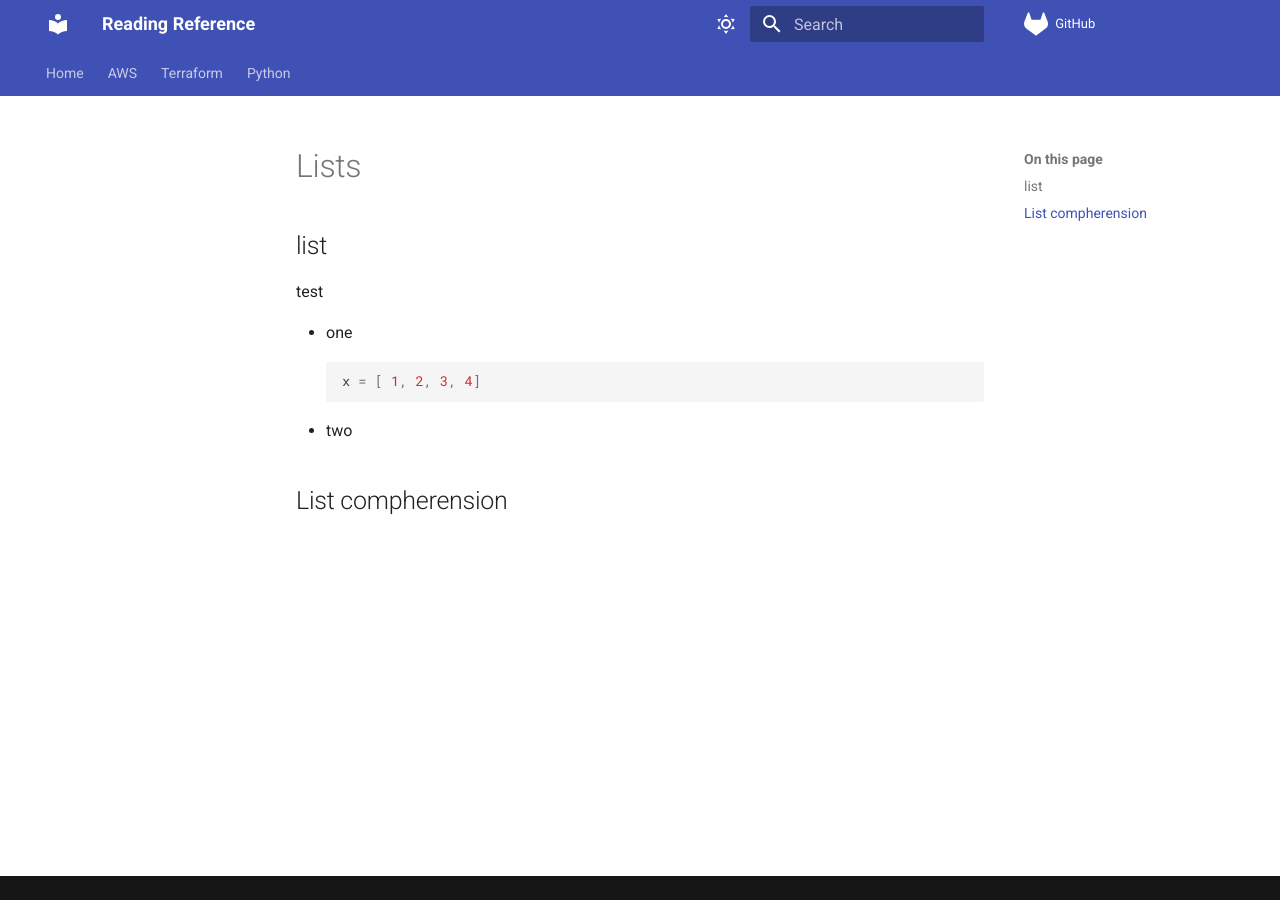
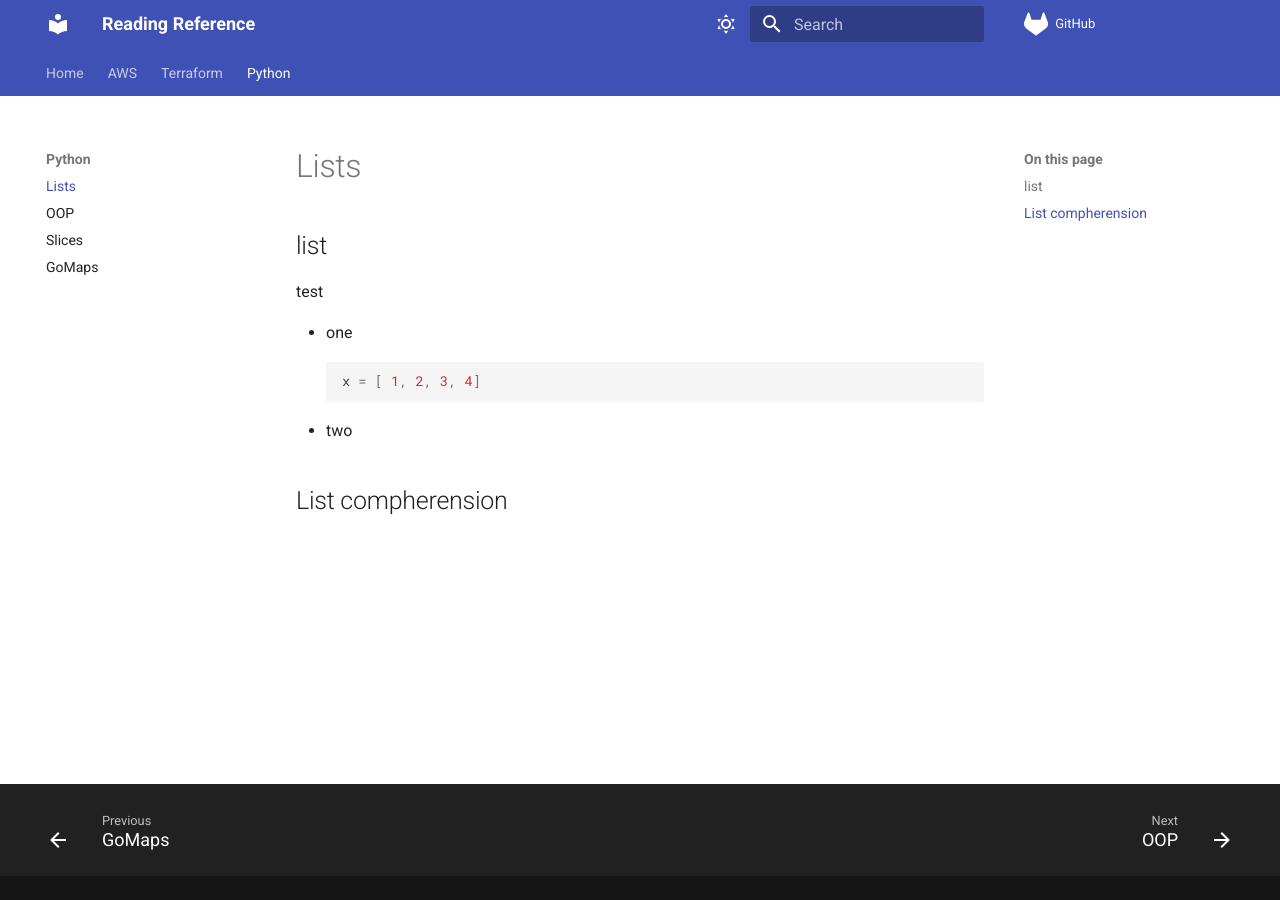
Before and after one commit to gsrau8/notes, an MkDocs documentation site: the page built from docs/python/lists.md, in a window 1280 px wide. Built offline with MkDocs 1.6.1 and Material for MkDocs 9.7.7, drawn with Linux system fonts in a browser that asks for light colours; comment, search, counter and statistics services are not loaded.

Commit message:
update doc

```diff
--- a/mkdocs.yml
+++ b/mkdocs.yml
@@ -110,6 +110,7 @@ nav:
       - Slices: terraform/slices.md
       - GoMaps: terraform/maps.md
   - Python:
+      - Lists: python/lists.md
       - OOP: python/oop.md
       - Slices: python/slices.md
       - GoMaps: python/maps.md
```
Also changed, not shown: site/404.html, site/aws/cdk/index.html, site/index.html, site/python/datatypes/index.html, site/python/lists/index.html, site/python/maps/index.html, site/python/oop/index.html, site/python/slices/index.html, site/terraform/arrays/index.html, site/terraform/datatypes/index.html, site/terraform/maps/index.html, site/terraform/slices/index.html.
